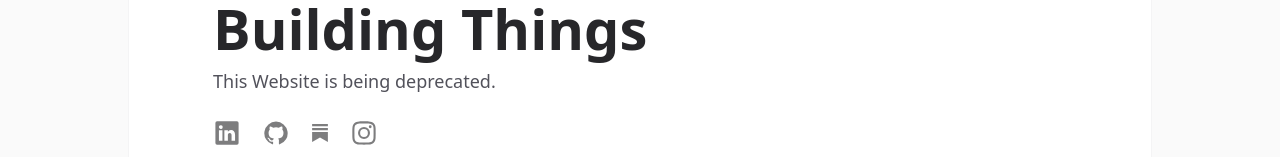
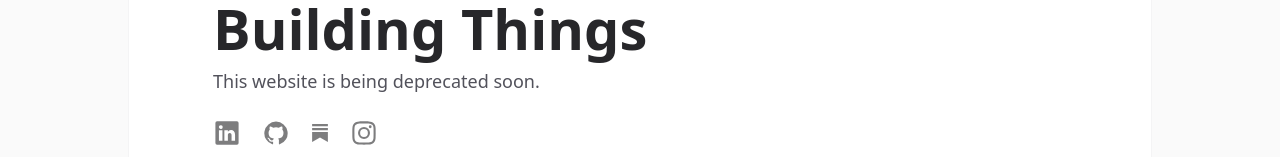
Before and after one commit to kevinyejoonlee/Portfolio2024, a React (Create React App) app: page / in a window 1280 px wide. Shown: the part 283-440 px from the top of the page. Built offline with nearby package versions, Linux system fonts and the light colour scheme.

Commit message:
Old Website

```diff
--- a/src/components/Introduction/Introduction.js
+++ b/src/components/Introduction/Introduction.js
@@ -29,7 +29,7 @@ const Introduction = () => {
             {isMobile ? (
               <a href="https://www.bible.com/bible/111/ROM.5.8">Romans 5:8<br></br>But God demonstrates his own love for us in this: While we were still sinners, Christ died for us.</a>
             ) : (
-              "This Website is being deprecated."
+              "This website is being deprecated soon."
             )}
           </h1>
         </div>
```
Also changed, not shown: 8 other files (tests, documents, lock files or other folders).
